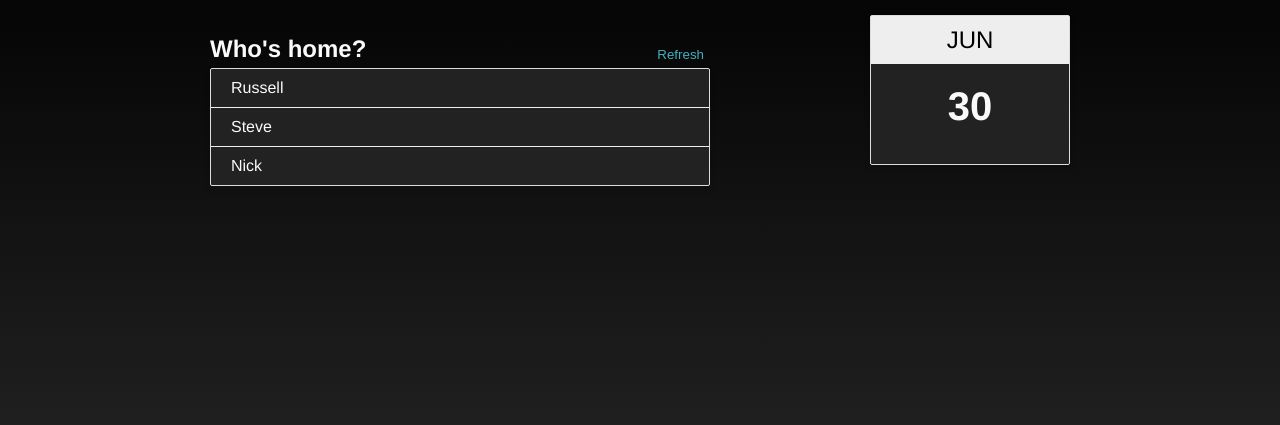
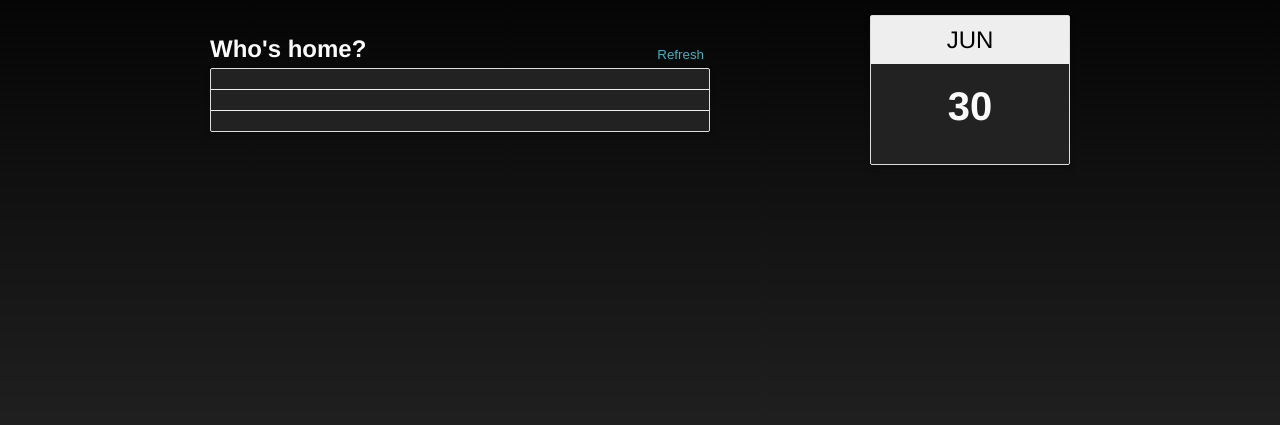
Before and after one commit to RusseII/dh_house, a Flask app: page / in a window 1280 px wide. Shown: the part 78-503 px from the top of the page. Run offline with Flask 2, Linux system fonts and the light colour scheme; some libraries are stand-ins or nearby versions.

Commit message:
No confusion on roomates

```diff
--- a/templates/roommates.html
+++ b/templates/roommates.html
@@ -32,9 +32,9 @@
             </div>
             <div class="info-card-content">
                 <ul>
-                    <li id="russell-home">Russell</li>
-                    <li id="steve-home">Steve</li>
-                    <li id="nick-home">Nick</li>
+                    <li id="russell-home"></li>
+                    <li id="steve-home"></li>
+                    <li id="nick-home"></li>
                 </ul>
 
                 <div class="overlay hidden">
```
